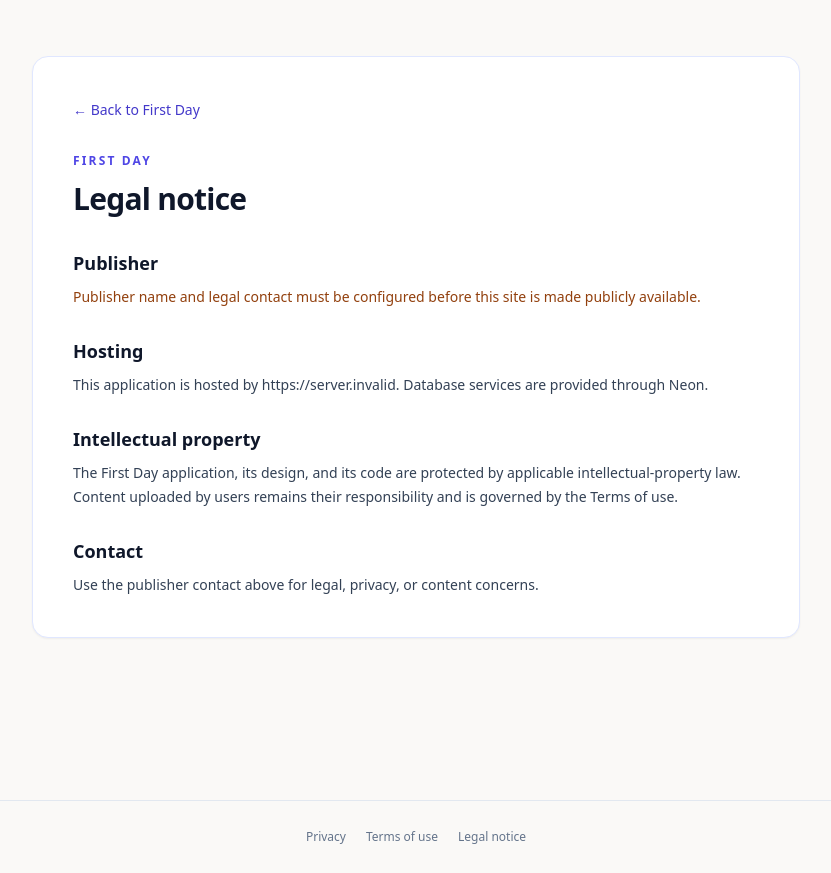
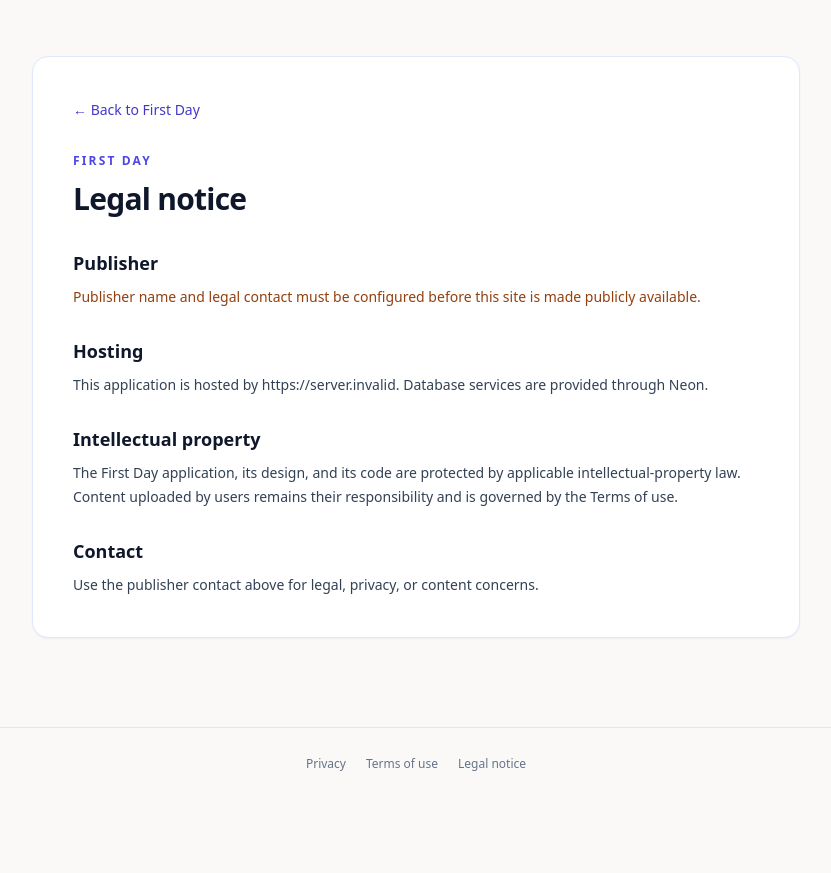
Before and after one commit to Kilanga/First-Day, a Next.js app: page /legal in a window 1280 px wide. Shown: the whole page, without its empty margins (224-1055 px from the left). After the commit the page ends 800 px from the top, so only its background shows below. Built offline with nearby package versions, Linux system fonts and the light colour scheme; no server answers.

Commit message:
Keep legal footer at viewport bottom

```diff
--- a/app/globals.css
+++ b/app/globals.css
@@ -3,6 +3,9 @@
 @tailwind utilities;
 
 body { @apply bg-[#faf9f7] text-slate-800; }
+/* Root pages fill the available space in the app shell; the legal footer then
+   sits at the bottom of a short page instead of creating an extra viewport. */
+main.min-h-screen { min-height: 0; flex: 1; }
 
 @keyframes xp-float { 0% { opacity: 0; transform: translateY(8px); } 20% { opacity: 1; } 100% { opacity: 0; transform: translateY(-20px); } }
 .xp-float { animation: xp-float 1.1s ease-out both; }
--- a/app/layout.tsx
+++ b/app/layout.tsx
@@ -8,5 +8,5 @@
 };
 
 export default function RootLayout({ children }: Readonly<{ children: React.ReactNode }>) {
-  return <html lang="en"><body className="flex min-h-screen flex-col">{children}<LegalFooter /></body></html>;
+  return <html lang="en"><body className="flex min-h-screen flex-col"><div className="flex flex-1 flex-col">{children}</div><LegalFooter /></body></html>;
 }
```
